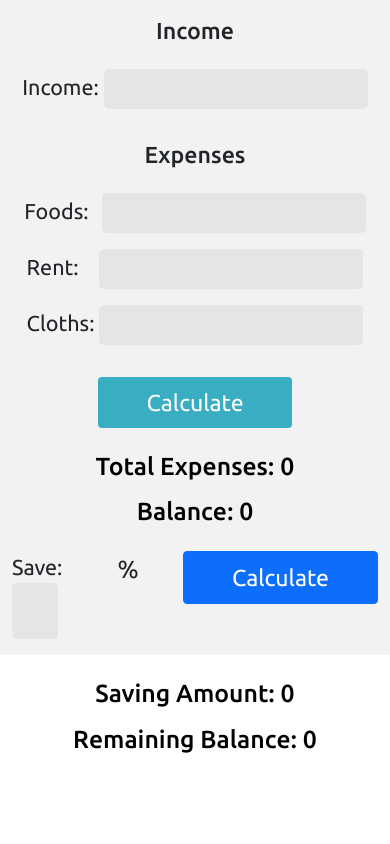
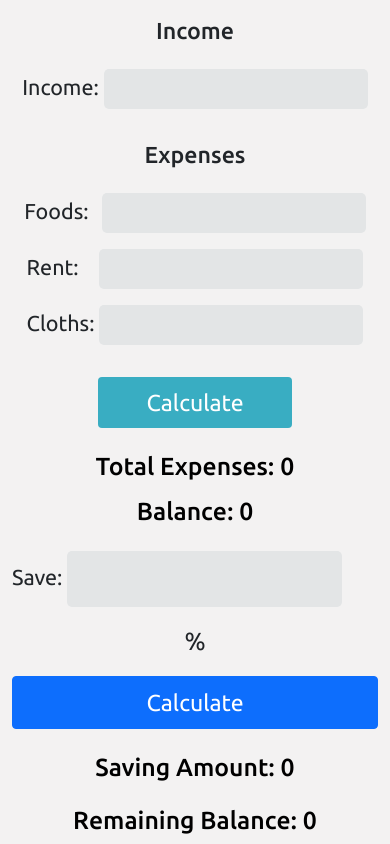
Before and after one commit to Kibria934/MoneyMaster, a plain HTML site: page index.html in a window 390 px wide. Shown: the part 685-1529 px from the top of the page. Before the commit the page ends 1448 px from the top, so only its background shows below. Drawn offline with nearby package versions, Linux system fonts and the light colour scheme.

Commit message:
responsive complete

```diff
--- a/index.html
+++ b/index.html
@@ -47,23 +47,22 @@
                                 <h2 class="mt-4 text-black text-center  ">Total Expenses: <span>0</span></h2>
                                 <h2 class="mt-3 text-black text-center">Balance: <span>0</span></h2>
                                     <!-- Savinng Part -->
-                                    <div class="row mt-4 ">
-                                 <div class="col col-sm-5 col-md-5">
+                                    <div class="row mt-4 mb-4 ">
+                                 <div class="col-12 col-sm-12 col-md-5">
                                          <p class=""><span class="fs-4 w-25 ">Save: </span><input class="income-box p-3 w-75 "  type="text" name="" id=""></p>
                                         </div>
-                                        <div class="col col-sm-2 col-md-2">
+                                        <div class="col-12 col-sm-12 col-md-2">
                                          <p class="w-100 text-center fs-2">%</p>
                                           </div>
-                                         <div class="col col-sm-5 col-md-5">
+                                         <div class="col-12 col-sm-12 col-md-5">
                                           <span type="button" class="btn btn-primary w-100 text-center px-5 py-2 fw-semi-bold fs-3">Calculate</span>
                                          </div>
-
+                                </div>
+                                <!-- Saving Total content here -->
+                        <h2 class="mt-4 text-black text-center  ">Saving Amount: <span>0</span></h2>
+                        <h2 class="mt-4 text-black text-center">Remaining Balance: <span>0</span></h2>
                                 </div>
                                 </div>
-                                </div>
-                                        <!-- Saving Total content here -->
-                                <h2 class="mt-4 text-black text-center  ">Saving Amount: <span>0</span></h2>
-                                <h2 class="mt-3 text-black text-center">Remaining Balance: <span>0</span></h2>
                 </div>
          </div>
         </main>
```
